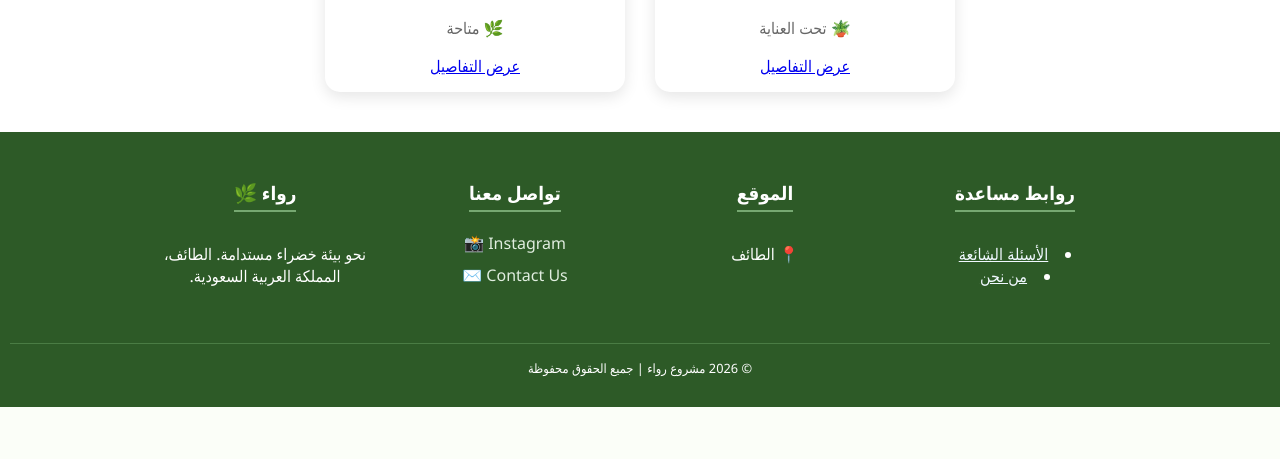
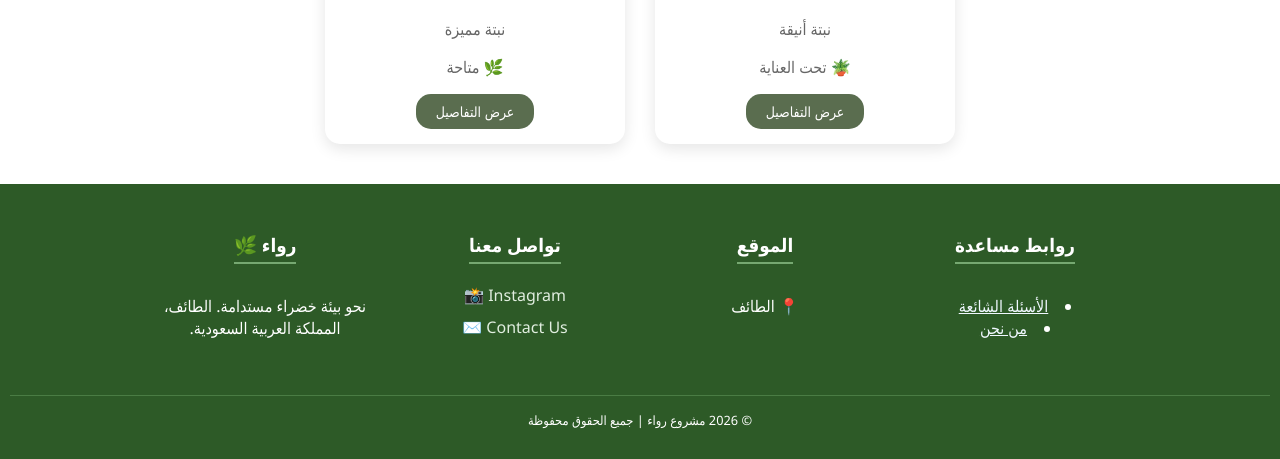
Before and after one commit to amalalrajhi/project_-, a PHP site: page /rawa.html in a window 1280 px wide. Shown: the part 2257-2716 px from the top of the page. Before the commit the page ends 2664 px from the top, so only its background shows below. Run offline with PHP 8.4, Linux system fonts and the light colour scheme.

Commit message:
Restore general styles and components in rawa.css

```diff
--- a/lap/rawa.css
+++ b/lap/rawa.css
@@ -384,3 +384,17 @@ ul {
     border-top: 1px solid #4a7c44;
     padding-top: 15px;
 }
+
+.details-btn {
+    display: inline-block;
+    padding: 8px 20px;
+    background-color: #5a6d4f;
+    color: white;
+    text-decoration: none;
+    border-radius: 15px;
+    font-size: 14px;
+    transition: 0.3s;
+}
+.details-btn:hover {
+    background-color: #3e4e3e;
+}
```
